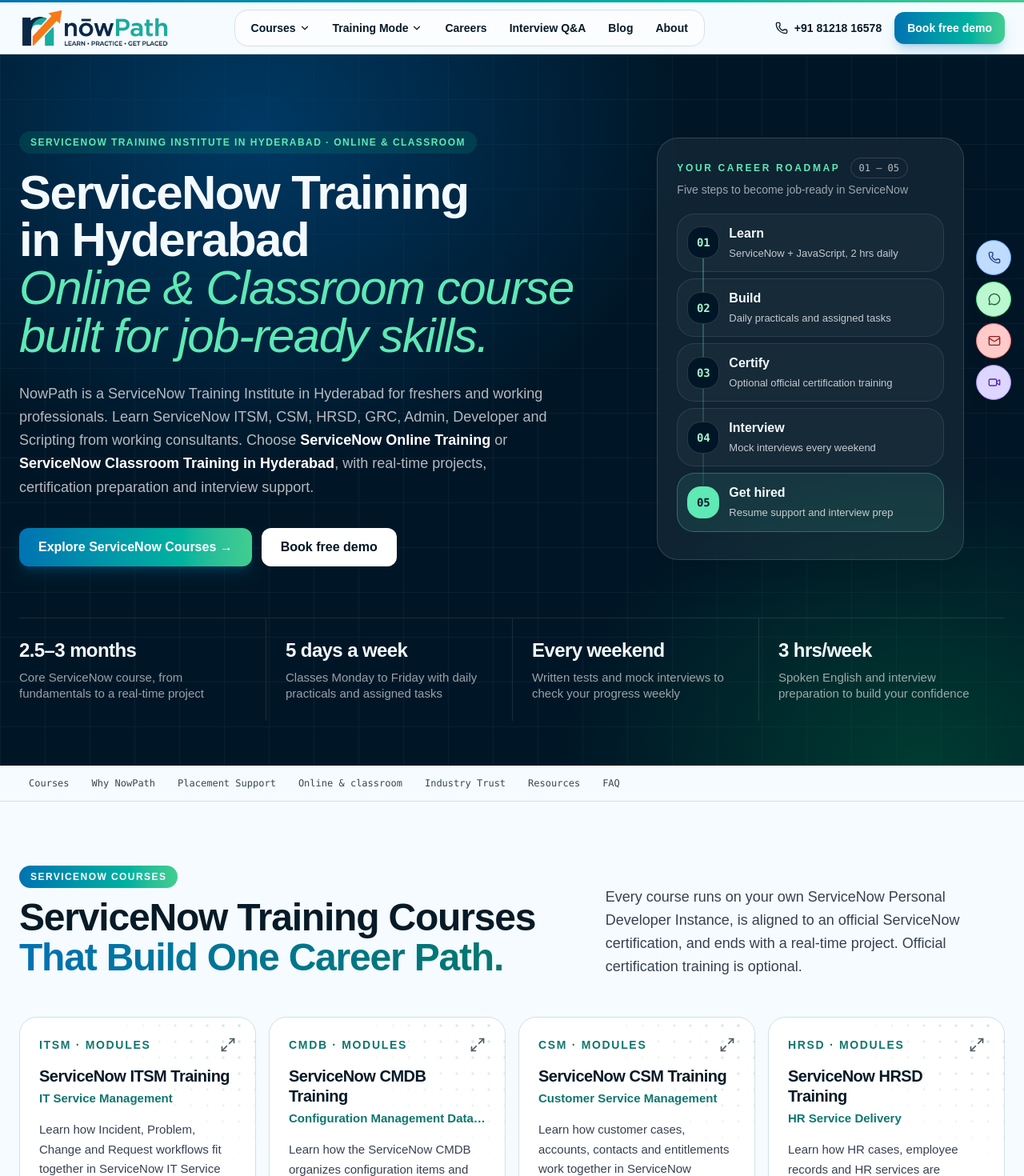
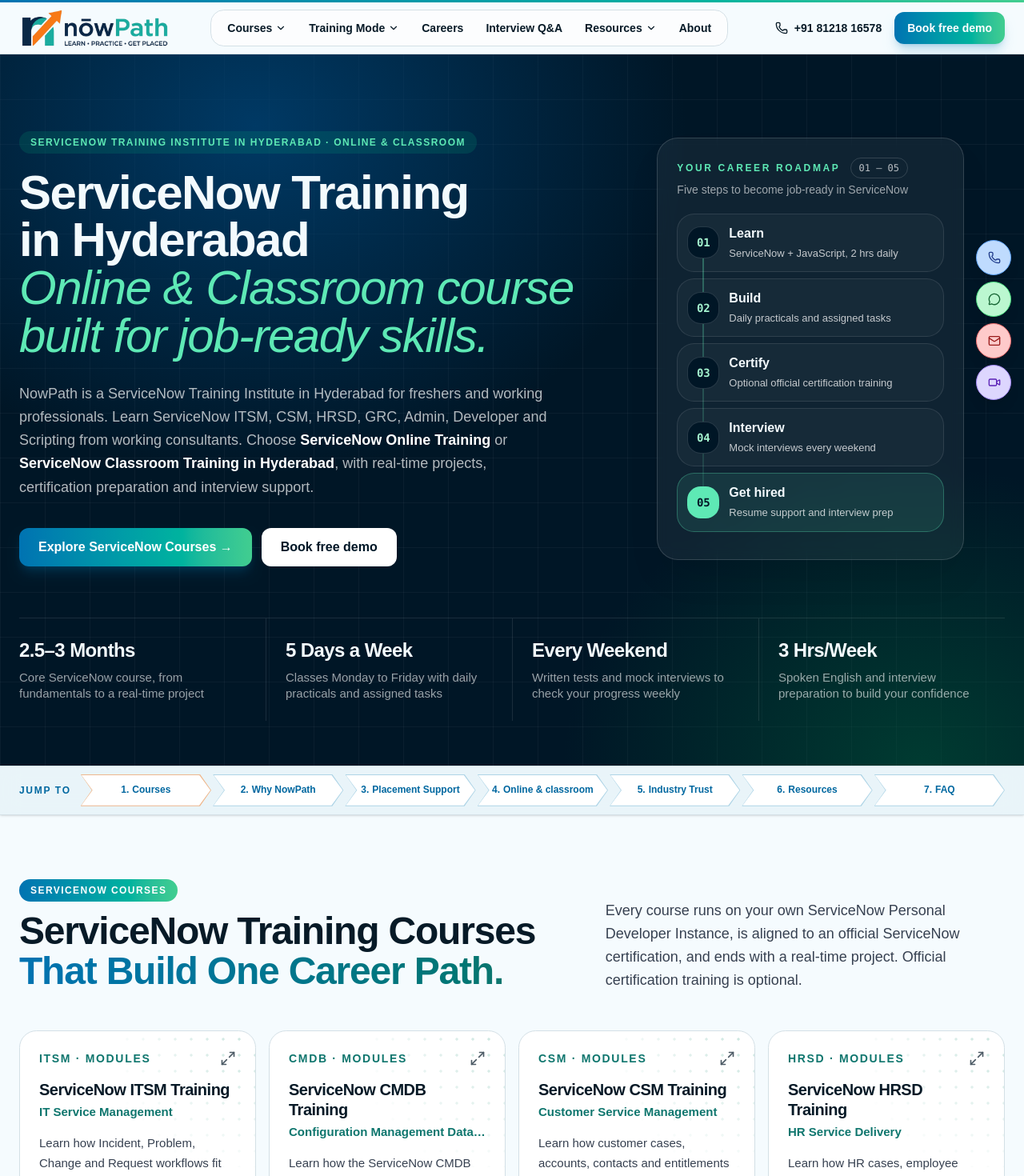
Before and after one commit to Bullamaiah-958/nowpath, a Next.js app: page / in a window 1280 px wide. Shown: the top 1470 px of the page at 80% size. Built offline with nearby package versions, Linux system fonts and the light colour scheme; a web font is replaced by a local one.

Commit message:
Polish section nav and resource menus
Co-authored-by: Copilot <223556219+Copilot@users.noreply.github.com>

```diff
--- a/components/mobile-menu.tsx
+++ b/components/mobile-menu.tsx
@@ -9,6 +9,8 @@ import { mainNav, trainingModes } from '@/lib/site'
 export function MobileMenu() {
   const [open, setOpen] = useState(false)
   const [coursesOpen, setCoursesOpen] = useState(false)
+  const [trainingModesOpen, setTrainingModesOpen] = useState(false)
+  const [resourcesOpen, setResourcesOpen] = useState(false)
   const [coursesItem, ...rest] = mainNav
   return (
     <div className="lg:hidden">
@@ -75,8 +77,21 @@ export function MobileMenu() {
               )}
             </li>
             <li className="border-b border-border py-3">
+              <div className="flex items-center justify-between">
                 <p className="text-base font-semibold">Training Mode</p>
-              <ul className="mt-1 pl-3">
+                <button
+                  type="button"
+                  aria-expanded={trainingModesOpen}
+                  aria-controls="mobile-training-modes-menu"
+                  aria-label={`${trainingModesOpen ? 'Collapse' : 'Expand'} training mode menu`}
+                  onClick={() => setTrainingModesOpen((value) => !value)}
+                  className="flex size-10 items-center justify-center rounded-lg hover:bg-muted"
+                >
+                  <ChevronDown className={`size-4 transition-transform ${trainingModesOpen ? 'rotate-180' : ''}`} aria-hidden="true" />
+                </button>
+              </div>
+              {trainingModesOpen && (
+                <ul id="mobile-training-modes-menu" className="mt-1 pl-3">
                   {trainingModes.map((mode) => (
                     <li key={mode.href}>
                       <Link href={mode.href} className="block py-2 text-sm font-medium text-foreground/80">
@@ -85,14 +100,44 @@ export function MobileMenu() {
                     </li>
                   ))}
                 </ul>
+              )}
             </li>
-            {rest.map((item) => (
+            {rest.map((item) =>
+              item.label === 'Resources' ? (
+                <li key={item.href} className="border-b border-border">
+                  <div className="flex items-center justify-between">
+                    <Link href={item.href} className="py-3 text-base font-semibold">
+                      {item.label}
+                    </Link>
+                    <button
+                      type="button"
+                      aria-expanded={resourcesOpen}
+                      aria-controls="mobile-resources-menu"
+                      aria-label={`${resourcesOpen ? 'Collapse' : 'Expand'} resources menu`}
+                      onClick={() => setResourcesOpen((value) => !value)}
+                      className="flex size-10 items-center justify-center rounded-lg hover:bg-muted"
+                    >
+                      <ChevronDown className={`size-4 transition-transform ${resourcesOpen ? 'rotate-180' : ''}`} aria-hidden="true" />
+                    </button>
+                  </div>
+                  {resourcesOpen && (
+                    <ul id="mobile-resources-menu" className="border-t border-border py-2 pl-3">
+                      <li>
+                        <Link href="/blog" className="block py-2 text-sm font-medium text-foreground/80">
+                          Blog
+                        </Link>
+                      </li>
+                    </ul>
+                  )}
+                </li>
+              ) : (
                 <li key={item.href}>
                   <Link href={item.href} className="block border-b border-border py-3 text-base font-semibold">
                     {item.label}
                   </Link>
                 </li>
-            ))}
+              ),
+            )}
           </ul>
           <Link href="/contact" className="bg-gradient-brand mt-6 flex h-12 items-center justify-center rounded-lg font-semibold text-white">
             Book a free demo
--- a/components/section-nav.tsx
+++ b/components/section-nav.tsx
@@ -1,15 +1,67 @@
+'use client'
+
+import { useEffect, useState } from 'react'
+
 export function SectionNav({ items }: { items: { id: string; label: string }[] }) {
+  const [activeId, setActiveId] = useState(items[0]?.id ?? '')
+  const itemIds = items.map((item) => item.id).join(',')
+  const chevronClip = 'polygon(0 0, calc(100% - 14px) 0, 100% 50%, calc(100% - 14px) 100%, 0 100%, 14px 50%)'
+
+  useEffect(() => {
+    const sections = itemIds
+      .split(',')
+      .map((id) => document.getElementById(id))
+      .filter((section): section is HTMLElement => section !== null)
+
+    if (!sections.length) return
+
+    const observer = new IntersectionObserver(
+      (entries) => {
+        const visibleSections = entries
+          .filter((entry) => entry.isIntersecting)
+          .sort((a, b) => a.boundingClientRect.top - b.boundingClientRect.top)
+
+        if (visibleSections[0]) setActiveId(visibleSections[0].target.id)
+      },
+      { rootMargin: '-140px 0px -65% 0px' },
+    )
+
+    sections.forEach((section) => observer.observe(section))
+    return () => observer.disconnect()
+  }, [itemIds])
+
   return (
-    <nav aria-label="On this page" className="sticky top-[67px] z-30 border-b border-border bg-background/95 backdrop-blur-md">
-      <ul className="mx-auto flex max-w-7xl gap-1 overflow-x-auto px-4 py-2 font-mono text-xs md:px-6 [scrollbar-width:none]">
-        {items.map((item) => (
-          <li key={item.id} className="shrink-0">
-            <a href={`#${item.id}`} className="block rounded-full px-3 py-1.5 text-foreground/80 transition-colors hover:bg-ink hover:text-ink-foreground">
-              {item.label}
-            </a>
-          </li>
-        ))}
-      </ul>
+    <nav aria-label="On this page" className="sticky top-[67px] z-30 border-y border-border bg-secondary/80 shadow-sm backdrop-blur-md">
+      <div className="mx-auto flex max-w-7xl items-center gap-3 px-4 py-1.5 md:px-6">
+        <span className="hidden shrink-0 text-xs font-bold uppercase tracking-[0.14em] text-primary sm:block">
+          Jump to
+        </span>
+        <ul className="flex min-w-0 snap-x snap-mandatory gap-0.5 overflow-x-auto py-1 [scrollbar-width:none] [&::-webkit-scrollbar]:hidden lg:flex-1 lg:overflow-visible">
+          {items.map((item, index) => (
+            <li key={item.id} className="min-w-[112px] shrink-0 snap-start lg:flex-1">
+              <a
+                href={`#${item.id}`}
+                aria-current={activeId === item.id ? 'location' : undefined}
+                onClick={() => setActiveId(item.id)}
+                className={`group block h-[40px] p-px text-center transition-colors focus-visible:outline-2 focus-visible:outline-offset-2 focus-visible:outline-ring ${
+                  activeId === item.id ? 'bg-brand-orange/50' : 'bg-brand/25 hover:bg-brand/55'
+                }`}
+                style={{ clipPath: chevronClip }}
+              >
+                <span
+                  className="flex h-full flex-col items-center justify-center bg-card px-5 transition-colors group-hover:bg-accent/60"
+                  style={{ clipPath: chevronClip }}
+                >
+                  <span className="flex items-center gap-1 whitespace-nowrap text-xs font-semibold leading-tight text-primary">
+                    <span>{index + 1}.</span>
+                    <span>{item.label}</span>
+                  </span>
+                </span>
+              </a>
+            </li>
+          ))}
+        </ul>
+      </div>
     </nav>
   )
 }
--- a/components/site-header.tsx
+++ b/components/site-header.tsx
@@ -149,13 +149,33 @@ export function SiteHeader() {
                 </div>
               </div>
             </li>
-            {rest.map((item) => (
-              <li key={item.href}>
-                <Link href={item.href} className="block rounded-lg px-3 py-1.5 transition-colors hover:bg-muted">
-                  {item.label}
-                </Link>
-              </li>
-            ))}
+            {rest.map((item) =>
+              item.label === 'Resources' ? (
+                <li key={item.href} className="group relative">
+                  <Link
+                    href={item.href}
+                    className="flex items-center gap-1 rounded-lg px-3 py-1.5 transition-colors hover:bg-muted"
+                    aria-haspopup="true"
+                  >
+                    {item.label}
+                    <ChevronDown className="size-3.5 transition-transform group-hover:rotate-180 group-focus-within:rotate-180" aria-hidden="true" />
+                  </Link>
+                  <div className="invisible absolute left-0 top-full pt-3 opacity-0 transition-all group-hover:visible group-hover:opacity-100 group-focus-within:visible group-focus-within:opacity-100">
+                    <div className="w-48 rounded-2xl border border-border bg-card p-2 shadow-xl">
+                      <Link href="/blog" className="block rounded-xl p-3 transition-colors hover:bg-muted">
+                        Blog
+                      </Link>
+                    </div>
+                  </div>
+                </li>
+              ) : (
+                <li key={item.href}>
+                  <Link href={item.href} className="block rounded-lg px-3 py-1.5 transition-colors hover:bg-muted">
+                    {item.label}
+                  </Link>
+                </li>
+              ),
+            )}
           </ul>
         </nav>
 
--- a/data/site.ts
+++ b/data/site.ts
@@ -5,10 +5,10 @@ export const siteSchedule = {
 } as const
 
 export const heroStats = [
-  { value: '2.5–3 months', label: 'Core ServiceNow course, from fundamentals to a real-time project' },
-  { value: '5 days a week', label: 'Classes Monday to Friday with daily practicals and assigned tasks' },
-  { value: 'Every weekend', label: 'Written tests and mock interviews to check your progress weekly' },
-  { value: '3 hrs/week', label: 'Spoken English and interview preparation to build your confidence' },
+  { value: '2.5–3 Months', label: 'Core ServiceNow course, from fundamentals to a real-time project' },
+  { value: '5 Days a Week', label: 'Classes Monday to Friday with daily practicals and assigned tasks' },
+  { value: 'Every Weekend', label: 'Written tests and mock interviews to check your progress weekly' },
+  { value: '3 Hrs/Week', label: 'Spoken English and interview preparation to build your confidence' },
 ] as const
 
 export const whyNowPathCards = [
--- a/lib/site.ts
+++ b/lib/site.ts
@@ -24,7 +24,7 @@ export const mainNav = [
   { label: 'Courses', href: '/courses' },
   { label: 'Careers', href: '/servicenow-career-training' },
   { label: 'Interview Q&A', href: '/servicenow-interview-questions' },
-  { label: 'Blog', href: '/blog' },
+  { label: 'Resources', href: '/blog' },
   { label: 'About', href: '/about' },
 ] as const
 
```
Lines whose indentation alone changed are shown as unchanged.
